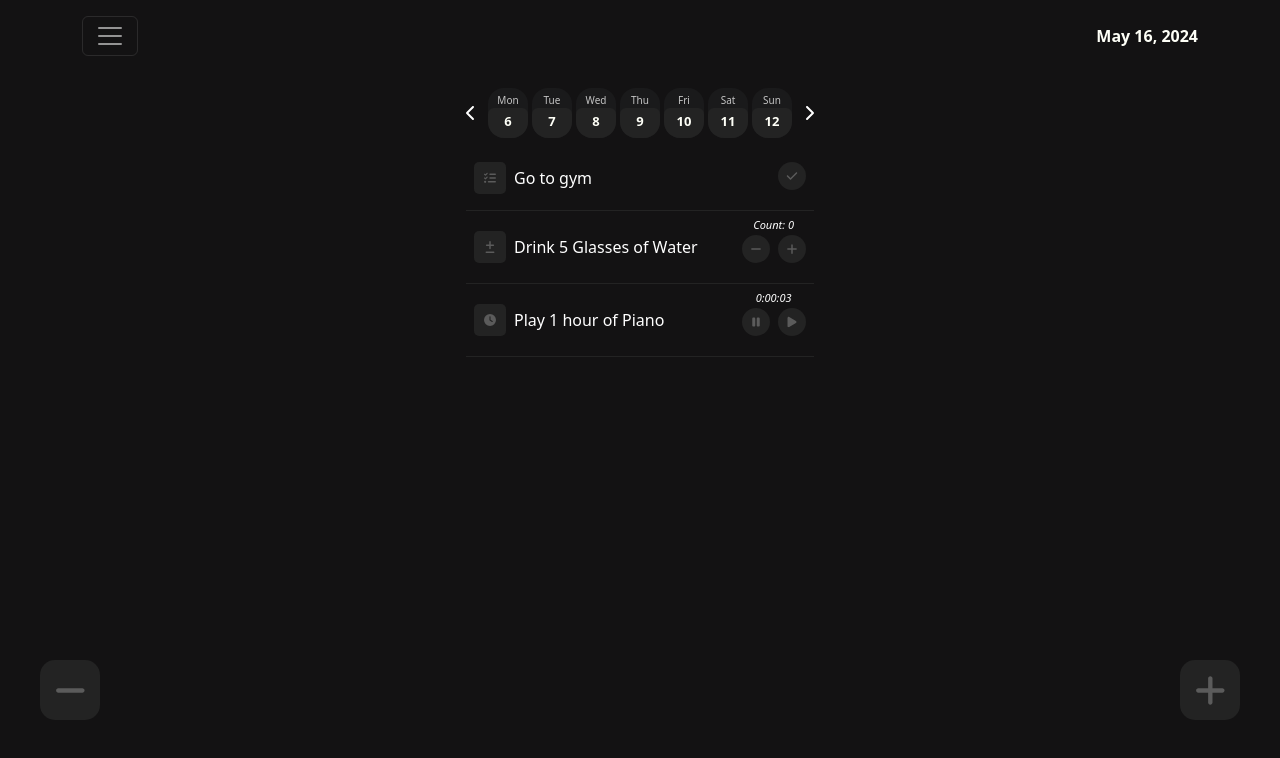
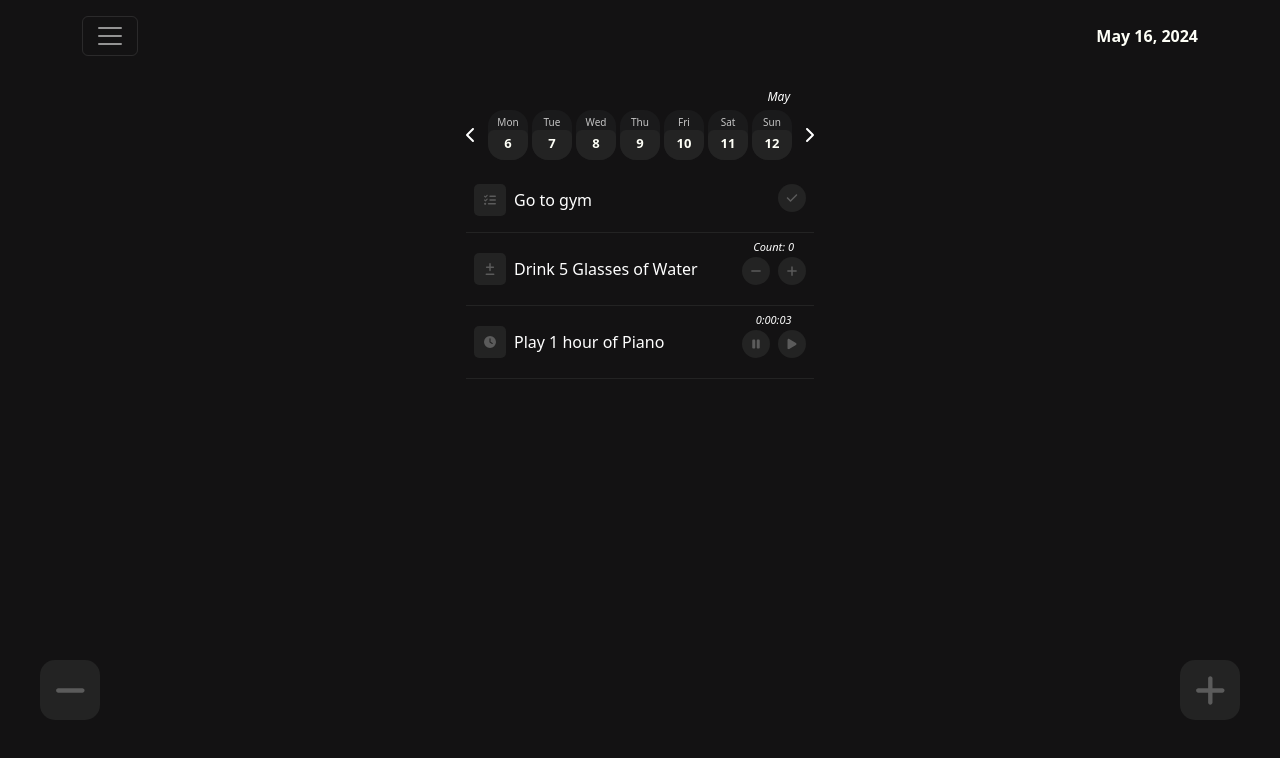
Before and after one commit to RealChoki/Habit-app-front, a Vue app: page /home/2024-05-16 in a window 1280 px wide. Both pictures are taken after a click on the icon 471 px from the left and 113 px from the top of the page. Shown: the top 758 px of the page. Built offline with nearby package versions, Linux system fonts and the light colour scheme.

Commit message:
refactor: month dynamic

```diff
--- a/src/components/HomeCalender.vue
+++ b/src/components/HomeCalender.vue
@@ -1,4 +1,9 @@
 <template>
+  <div>
+    <div class="d-flex justify-content-between">
+      <div></div>
+      <p class="month-paragraph m-0 me-4 mb-1 p-0 fst-italic text-white">{{ currentMonth }}</p>
+    </div>
     <div class="calender d-flex align-items-center mb-2">
       <!-- Arrow icon to the left -->
       <font-awesome-icon
@@ -29,10 +34,11 @@
         @click="nextWeek"
       />
     </div>
+  </div>
 </template>
 
 <script setup lang="ts">
-import { ref } from 'vue'
+import { ref, computed } from 'vue'
 import { useRouter } from 'vue-router'
 import { FontAwesomeIcon } from '@fortawesome/vue-fontawesome'
 import { library } from '@fortawesome/fontawesome-svg-core'
@@ -43,11 +49,22 @@ import { selectedDate } from '@/stores/selectedDate'
 library.add(faChevronLeft, faChevronRight)
 
 const days = ref([])
-let weekOffset = 0
+const weekOffset = ref(0)
 const today = new Date()
 today.setDate(today.getDate()) // temporary
 
 const router = useRouter()
+
+const currentMonth = computed(() => {
+  const monday = new Date(today)
+  const currentDay = today.getDay()
+
+  // Calculate Monday of the current week with offset
+  monday.setDate(today.getDate() - currentDay + 1 + weekOffset.value * 7)
+
+  // The month would be the month of the Monday of the week
+  return getMonthName(monday.getMonth())
+})
 
 const isActiveDay = (day) => {
   const currentDate = new Date()
@@ -96,20 +113,38 @@ const getDayName = (dayIndex) => {
   return daysOfWeek[dayIndex]
 }
 
+const getMonthName = (monthIndex) => {
+  const monthsOfYear = [
+    'January',
+    'February',
+    'March',
+    'April',
+    'May',
+    'June',
+    'July',
+    'August',
+    'September',
+    'October',
+    'November',
+    'December'
+  ]
+  return monthsOfYear[monthIndex]
+}
+
 const previousWeek = () => {
-  weekOffset--
+  weekOffset.value--
   days.value = []
-  calculateDates(weekOffset)
+  calculateDates(weekOffset.value)
 }
 
 const nextWeek = () => {
-  weekOffset++
+  weekOffset.value++
   days.value = []
-  calculateDates(weekOffset)
+  calculateDates(weekOffset.value)
 }
 
 // Initial call to calculate dates
-calculateDates(weekOffset)
+calculateDates(weekOffset.value)
 </script>
 
 <style scoped>
@@ -142,4 +177,8 @@ calculateDates(weekOffset)
   font-size: 13px;
   color: #fefff7;
 }
+
+.month-paragraph {
+  font-size: 12px;
+}
 </style>
```
Lines whose indentation alone changed are shown as unchanged.
